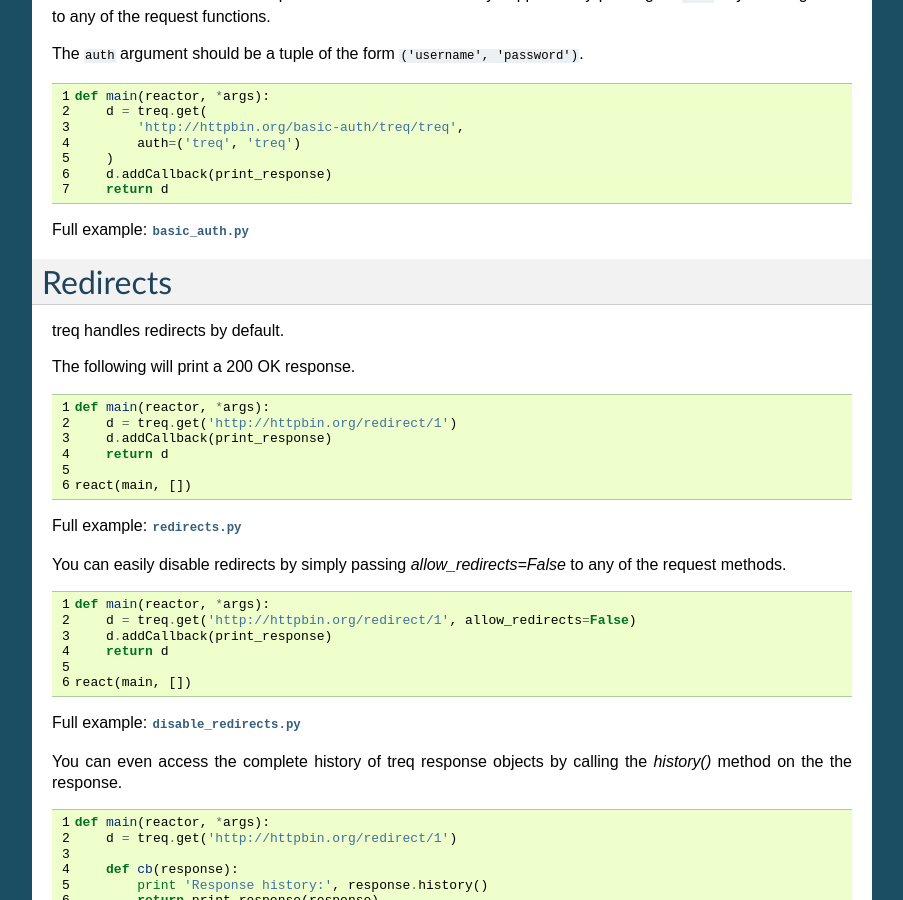
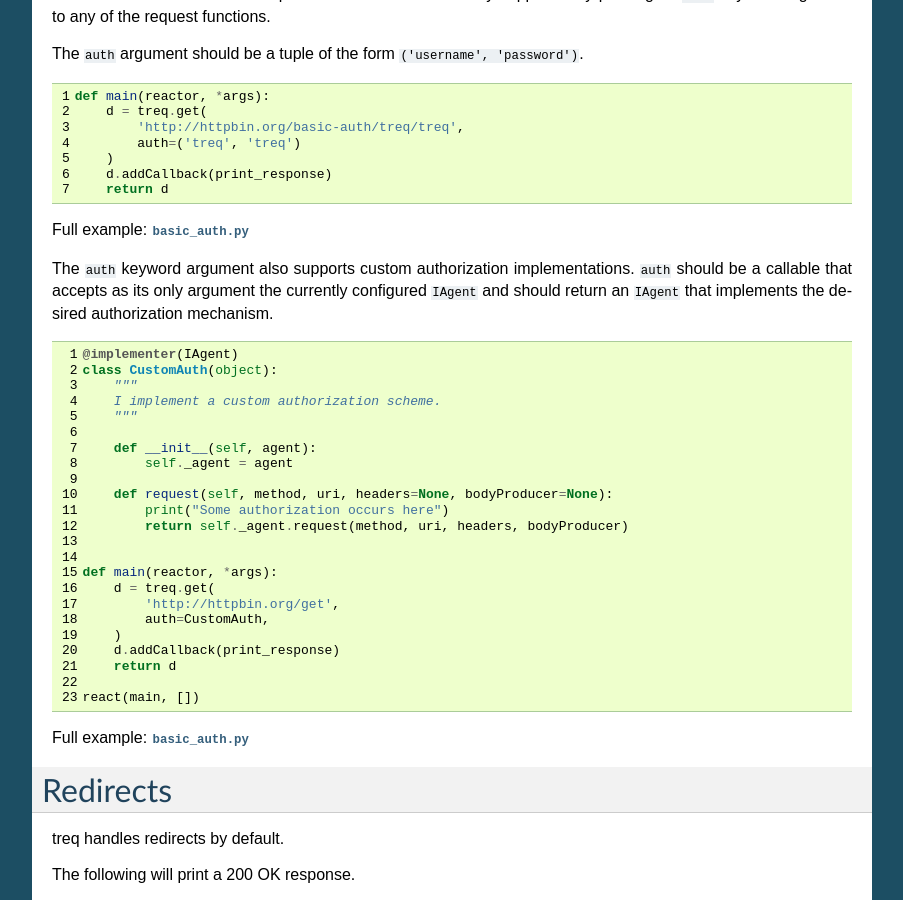
Before and after one commit to twisted/treq, a Sphinx documentation site: the page built from docs/howto.rst, in a window 1280 px wide and 900 px high, scrolled down 1281 px. Shown: the whole window, without its empty margins (198-1101 px from the left). Built offline with Sphinx 7.4.7, drawn with Linux system fonts in a browser that asks for light colours.

Commit message:
Allow custom authorization mechanisms.
The auth keyword argument now takes a callable accepts an IAgent and
returns an IAgent.  The returned IAgent can then implement whatever
authorization scheme the human mind can imagine.

```diff
--- /dev/null
+++ b/docs/examples/custom_auth.py
@@ -0,0 +1,32 @@
+from __future__ import print_function
+from twisted.internet.task import react
+from twisted.web.iweb import IAgent
+from _utils import print_response
+from zope.interface import implementer
+
+import treq
+
+
+@implementer(IAgent)
+class CustomAuth(object):
+    """
+    I implement a custom authorization scheme.
+    """
+
+    def __init__(self, agent):
+        self._agent = agent
+
+    def request(self, method, uri, headers=None, bodyProducer=None):
+        print("Some authorization occurs here")
+        return self._agent.request(method, uri, headers, bodyProducer)
+
+
+def main(reactor, *args):
+    d = treq.get(
+        'http://httpbin.org/get',
+        auth=CustomAuth,
+    )
+    d.addCallback(print_response)
+    return d
+
+react(main, [])
--- a/docs/howto.rst
+++ b/docs/howto.rst
@@ -53,6 +53,18 @@ The ``auth`` argument should be a tuple of the form ``('username', 'password')``
 Full example: :download:`basic_auth.py <examples/basic_auth.py>`
 
 .. _RFC 2617: http://www.ietf.org/rfc/rfc2617.txt
+
+The ``auth`` keyword argument also supports custom authorization
+implementations.  ``auth`` should be a callable that accepts as its
+only argument the currently configured ``IAgent`` and should return an
+``IAgent`` that implements the desired authorization mechanism.
+
+.. literalinclude:: examples/custom_auth.py
+    :linenos:
+    :lines: 10-33
+
+Full example: :download:`basic_auth.py <examples/custom_auth.py>`
+
 
 Redirects
 ---------
```
Also changed, not shown: 2 other files.
